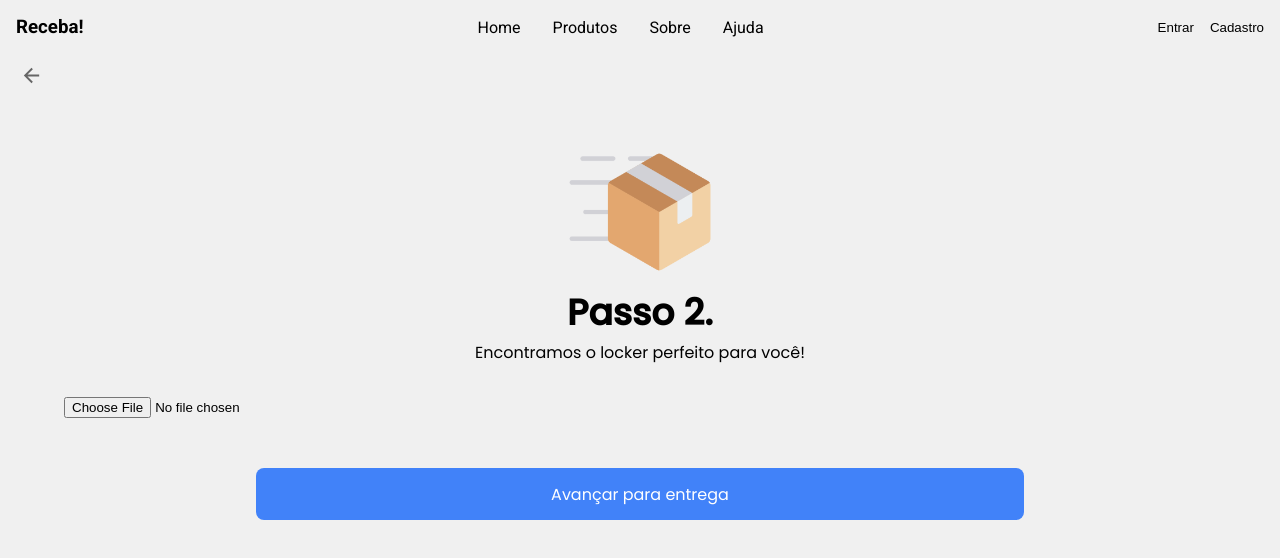
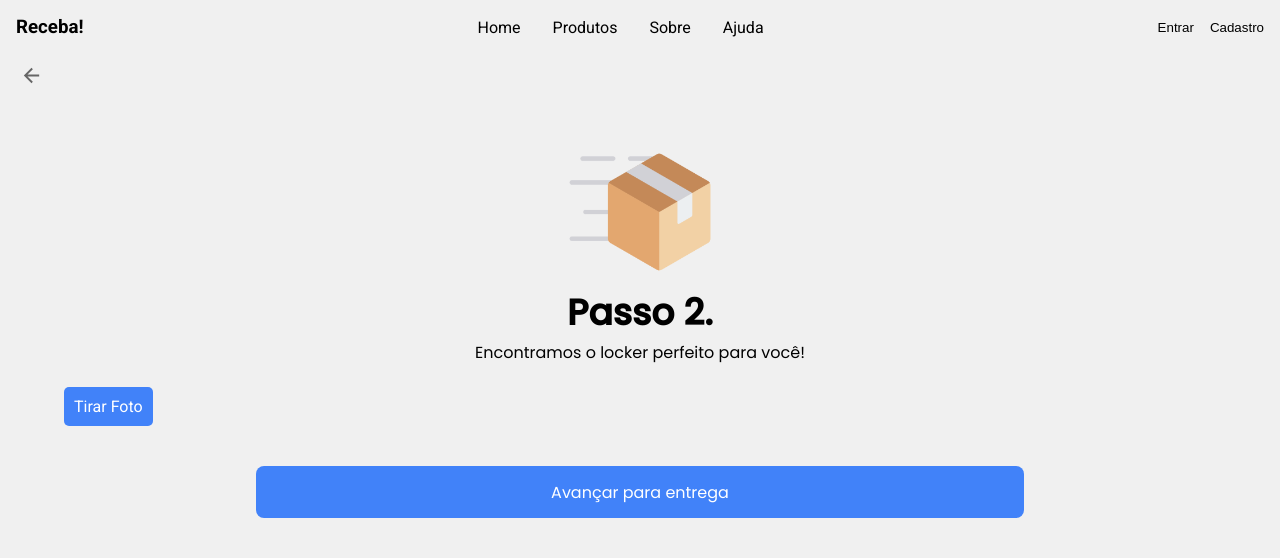
Before and after one commit to Gabriel-Silva-7/Receba, a React (Vite) app: page /newpackage in a window 1280 px wide. Both pictures are taken after a click on the button "Avançar para entrega". Shown: the top 558 px of the page. Built offline with nearby package versions, Linux system fonts and the light colour scheme; no server answers.

Commit message:
feat: newPackages screen

```diff
--- a/src/pages/NewPackage/Components/Camera/index.tsx
+++ b/src/pages/NewPackage/Components/Camera/index.tsx
@@ -1,8 +1,39 @@
 import React, { useRef, useState } from 'react';
 
 const CameraOrGallery: React.FC = () => {
+  // const videoRef = useRef<HTMLVideoElement | null>(null);
   const canvasRef = useRef<HTMLCanvasElement | null>(null);
-  const [setPhoto] = useState<any>(null);
+  const [photo, setPhoto] = useState<string | null>(null);
+
+  // const startCamera = async () => {
+  //   try {
+  //     const stream = await navigator.mediaDevices.getUserMedia({ video: true });
+  //     if (videoRef.current) {
+  //       videoRef.current.srcObject = stream;
+  //       videoRef.current.play();
+  //     }
+  //   } catch (err) {
+  //     console.error('Erro ao acessar a câmera:', err);
+  //     alert('Não foi possível acessar a câmera.');
+  //   }
+  // };
+
+  // const takePhoto = () => {
+  //   if (videoRef.current && canvasRef.current) {
+  //     const video = videoRef.current;
+  //     const canvas = canvasRef.current;
+  //     const context = canvas.getContext('2d');
+
+  //     if (context) {
+  //       canvas.width = video.videoWidth;
+  //       canvas.height = video.videoHeight;
+  //       context.drawImage(video, 0, 0, canvas.width, canvas.height);
+
+  //       const image = canvas.toDataURL('image/png');
+  //       setPhoto(image);
+  //     }
+  //   }
+  // };
 
   const handleFileUpload = (event: React.ChangeEvent<HTMLInputElement>) => {
     const file = event.target.files?.[0];
@@ -24,9 +55,30 @@ const CameraOrGallery: React.FC = () => {
         accept="image/*"
         capture="environment"
         onChange={handleFileUpload}
+        style={{ display: 'none' }}
+        id="fileInput"
       />
+      <label
+        htmlFor="fileInput"
+        style={{
+          cursor: 'pointer',
+          padding: '10px',
+          borderRadius: '5px',
+          backgroundColor: '#4182f9',
+          color: 'white',
+        }}
+      >
+        Tirar Foto
+      </label>
 
       <canvas ref={canvasRef} style={{ display: 'none' }}></canvas>
+
+      {photo && (
+        <div>
+          <h2>Foto Selecionada:</h2>
+          <img src={photo} alt="Foto" style={{ width: '100%' }} />
+        </div>
+      )}
     </div>
   );
 };
```
